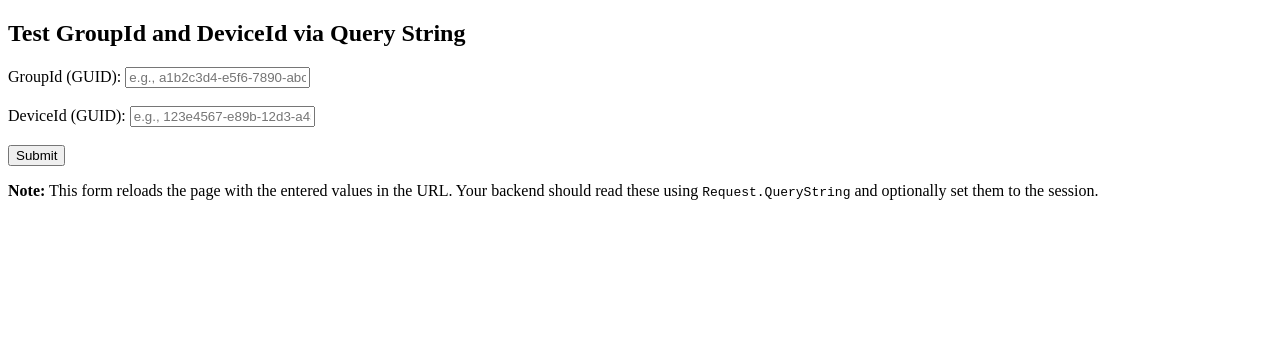
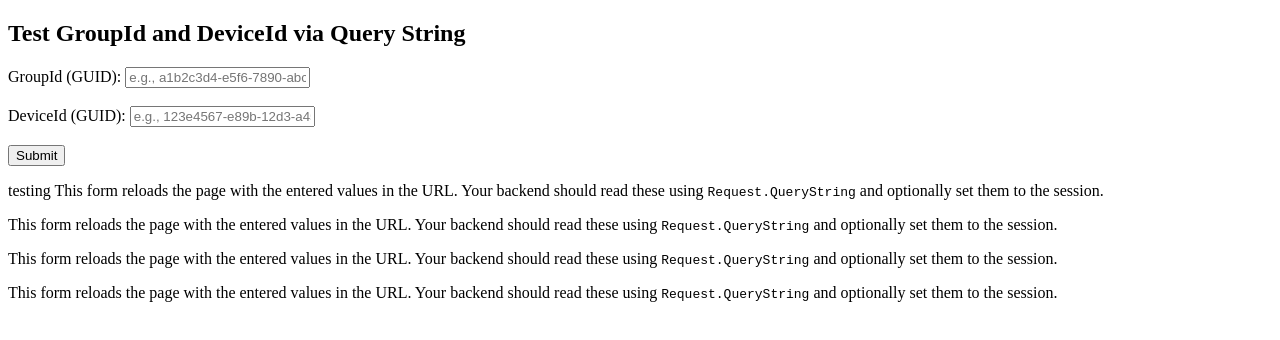
Before and after one commit to RefaatMans/testing, a plain HTML site: page test.html in a window 1280 px wide. Drawn offline with Linux system fonts and the light colour scheme.

Commit message:
Updated test HTML for case dawidhaiowhdwa

```diff
--- a/test.html
+++ b/test.html
@@ -1,3 +1,4 @@
+<!-- tisting the changes made -->
 <!DOCTYPE html>
 <html>
 <head>
@@ -15,6 +16,9 @@
         <button type="submit">Submit</button>
     </form>
 
-    <p><strong>Note:</strong> This form reloads the page with the entered values in the URL. Your backend should read these using <code>Request.QueryString</code> and optionally set them to the session.</p>
+    <p><span>testing</span> This form reloads the page with the entered values in the URL. Your backend should read these using <code>Request.QueryString</code> and optionally set them to the session.</p>
+    <p> This form reloads the page with the entered values in the URL. Your backend should read these using <code>Request.QueryString</code> and optionally set them to the session.</p>
+    <p> This form reloads the page with the entered values in the URL. Your backend should read these using <code>Request.QueryString</code> and optionally set them to the session.</p>
+    <p> This form reloads the page with the entered values in the URL. Your backend should read these using <code>Request.QueryString</code> and optionally set them to the session.</p>
 </body>
 </html>
```
